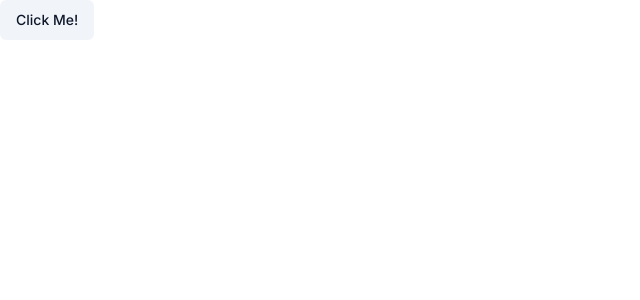
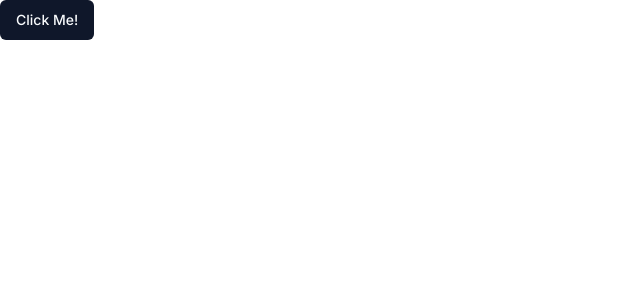
Before and after one commit to SahilDahat/Multiplier-AI-SaaS, a Next.js app: page /dashboard in a window 1280 px wide. Shown: the top 300 px of the page, without its empty margins (0-640 px from the left). Built offline with nearby package versions, Linux system fonts and the light colour scheme.

Commit message:
variant working understood

```diff
--- a/app/(dashboard)/(routes)/dashboard/page.tsx
+++ b/app/(dashboard)/(routes)/dashboard/page.tsx
@@ -5,7 +5,7 @@ import { UserButton } from "@clerk/nextjs"
 export default function DashboardPage() {
   return (
     <div>
-      <Button variant="secondary">Click Me!</Button>
+      <Button>Click Me!</Button>
       <UserButton afterSignOutUrl="/"/>
     </div>
   )
```
